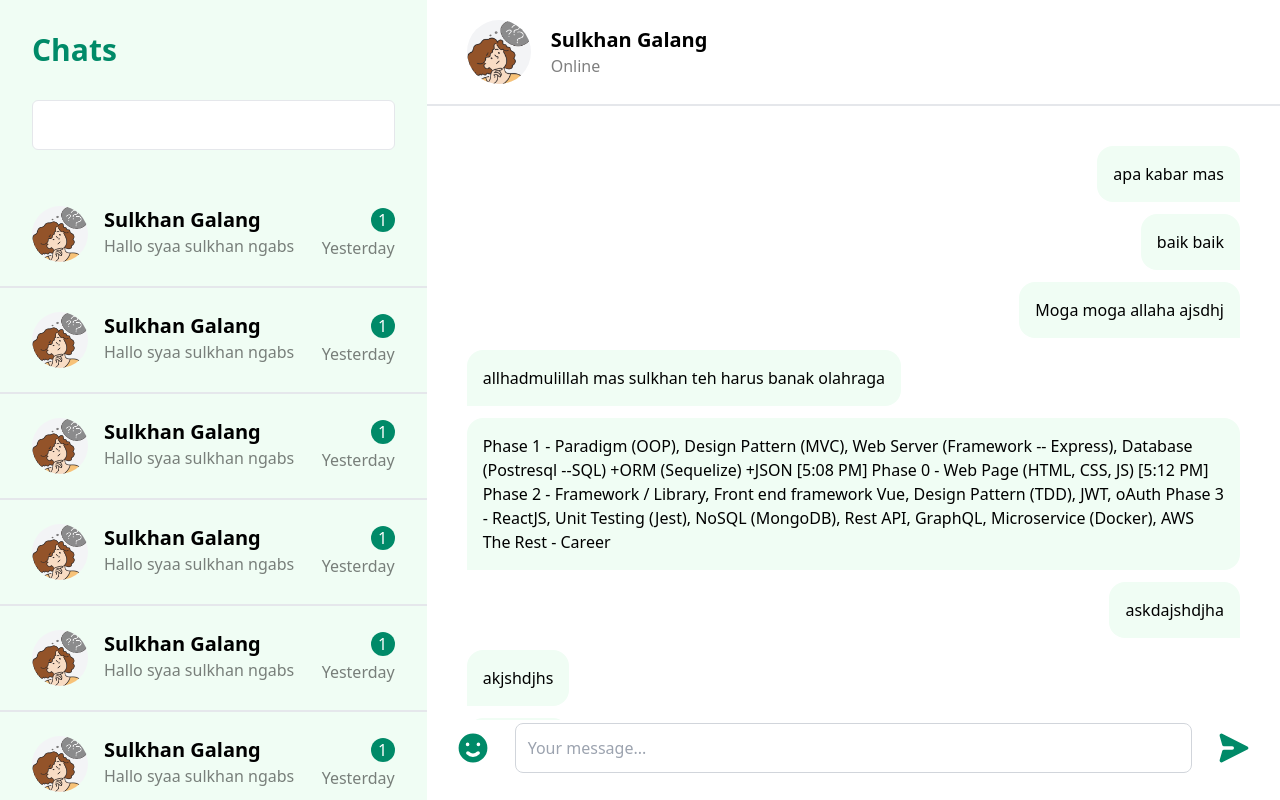
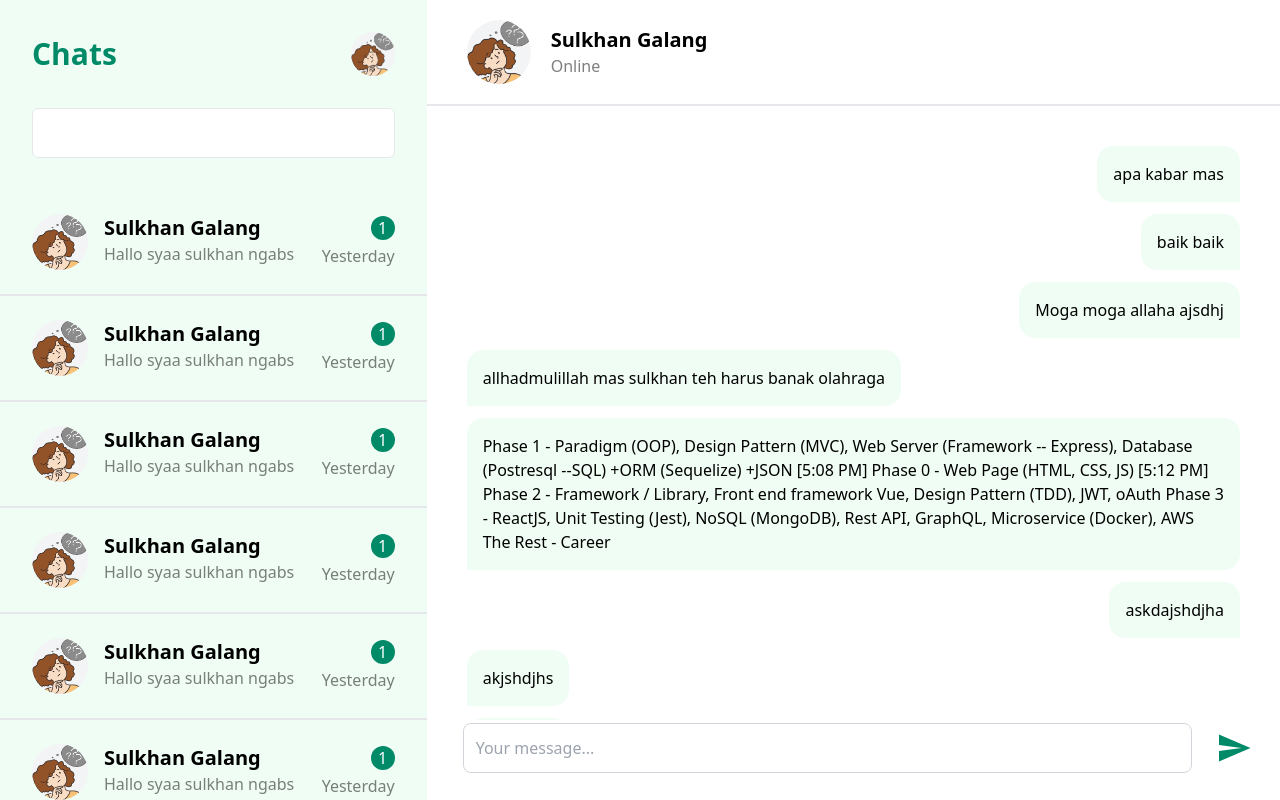
Before and after one commit to h8-hackathon/livy, a Next.js app in the folder client/conselour/: page / in a window 1280 px wide. Built offline with nearby package versions, Linux system fonts and the light colour scheme.

Commit message:
feat(client/conselour) : add mdi icons

```diff
--- a/client/conselour/package.json
+++ b/client/conselour/package.json
@@ -9,6 +9,8 @@
     "lint": "next lint"
   },
   "dependencies": {
+    "@mdi/js": "^7.1.96",
+    "@mdi/react": "^1.6.1",
     "@react-oauth/google": "^0.8.0",
     "axios": "^1.3.4",
     "eslint": "8.35.0",
--- a/client/conselour/src/components/Chats/ChatInput.js
+++ b/client/conselour/src/components/Chats/ChatInput.js
@@ -1,17 +1,14 @@
+import { mdiSend } from '@mdi/js'
+import Icon from '@mdi/react'
 import React from 'react'
 
 export default function ChatInput() {
   return (
     <form >
       <div className="flex items-center px-5 pb-6  rounded-lg h-20 ">
-        <button type="button" className="p-2 text-primary rounded-lg cursor-pointer hover:text-gray-900 hover:bg-gray-100 ">
-          <svg aria-hidden="true" className="w-9 h-9" fill="currentColor" viewBox="0 0 20 20" xmlns="http://www.w3.org/2000/svg"><path fill-rule="evenodd" d="M10 18a8 8 0 100-16 8 8 0 000 16zM7 9a1 1 0 100-2 1 1 0 000 2zm7-1a1 1 0 11-2 0 1 1 0 012 0zm-.464 5.535a1 1 0 10-1.415-1.414 3 3 0 01-4.242 0 1 1 0 00-1.415 1.414 5 5 0 007.072 0z" clipRule="evenodd"></path></svg>
-          <span className="sr-only">Add emoji</span>
-        </button>
         <textarea id="chat" rows="1" className="block mx-4 p-3 w-full text-md text-gray-900 bg-white rounded-lg border border-gray-300 focus:ring-primary focus:border-primary outline-none resize-none" placeholder="Your message..."></textarea>
         <button type="submit" className="inline-flex justify-center p-2 text-primary rounded-full cursor-pointer hover:bg-blue-">
-          <svg aria-hidden="true" className="w-9 h-9   rotate-90" fill="currentColor" viewBox="0 0 20 20" xmlns="http://www.w3.org/2000/svg"><path d="M10.894 2.553a1 1 0 00-1.788 0l-7 14a1 1 0 001.169 1.409l5-1.429A1 1 0 009 15.571V11a1 1 0 112 0v4.571a1 1 0 00.725.962l5 1.428a1 1 0 001.17-1.408l-7-14z"></path></svg>
-          <span className="sr-only">Send message</span>
+          <Icon path={mdiSend} size={1.5} />
         </button>
       </div>
     </form>
--- a/client/conselour/src/components/Sidebar.js
+++ b/client/conselour/src/components/Sidebar.js
@@ -1,10 +1,16 @@
 import Card from "./Card";
+import Image from "next/image";
 
 export default function Sidebar() {
   return (
     <div className='w-2/6 flex flex-col bg-green-50 h-screen  '>
       <div className="p-8 ">
-        <h1 className='text-primary text-3xl font-bold'>Chats</h1>
+        <div className="flex justify-between items-center">
+          <h1 className='text-primary text-3xl font-bold'>Chats</h1>
+          <div className="relative w-11 h-11 overflow-hidden bg-gray-100 rounded-full dark:bg-gray-600">
+            <Image src="/Image/thinking.png" height={200} width={200} />
+          </div>
+        </div>
         <div className="border-1 mt-8 border h-fit bg-white py-3 px-5 rounded-md">
           <input type="text" className="w-full h-full outline-none" />
         </div>
```
Also changed, not shown: 1 other file (tests, documents, lock files or other folders).
